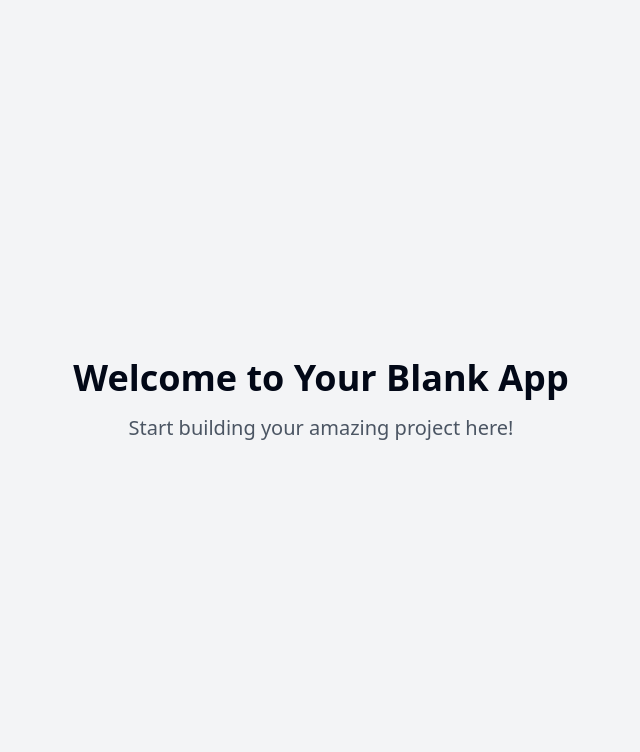
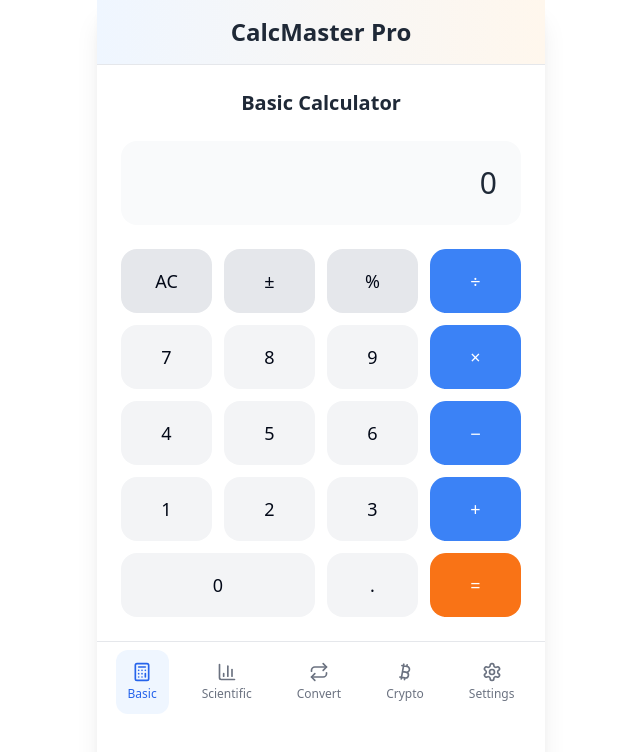
Before and after one commit to mouhcineelkazbouri/calc-master-touch, a React (Vite) app: page / in a window 1280 px wide. Shown: the top 752 px of the page, without its empty margins (319-959 px from the left). Built offline with nearby package versions, Linux system fonts and the light colour scheme.

Commit message:
Fix: Render issue
The app was not rendering any screen. This commit addresses the issue.

```diff
--- a/src/pages/Index.tsx
+++ b/src/pages/Index.tsx
@@ -1,11 +1,132 @@
-// Update this page (the content is just a fallback if you fail to update the page)
+
+import React, { useState } from 'react';
+import { Calculator, BarChart3, Repeat, Bitcoin, Settings } from 'lucide-react';
 
 const Index = () => {
+  const [activeScreen, setActiveScreen] = useState('basic');
+
+  console.log('App is rendering, active screen:', activeScreen);
+
+  // Simple Basic Calculator Component
+  const BasicCalculator = () => {
+    const [display, setDisplay] = useState('0');
+
+    const handleNumber = (num: string) => {
+      setDisplay(display === '0' ? num : display + num);
+    };
+
+    const clear = () => setDisplay('0');
+
+    return (
+      <div className="p-6">
+        <h2 className="text-xl font-semibold text-gray-800 mb-6 text-center">Basic Calculator</h2>
+
+        <div className="bg-gray-50 rounded-2xl p-6 mb-6">
+          <div className="text-right text-3xl font-light text-gray-800">{display}</div>
+        </div>
+
+        <div className="grid grid-cols-4 gap-3">
+          <button onClick={clear} className="bg-gray-200 rounded-2xl h-16 text-lg font-medium">AC</button>
+          <button className="bg-gray-200 rounded-2xl h-16 text-lg font-medium">±</button>
+          <button className="bg-gray-200 rounded-2xl h-16 text-lg font-medium">%</button>
+          <button className="bg-blue-500 text-white rounded-2xl h-16 text-lg font-medium">÷</button>
+
+          <button onClick={() => handleNumber('7')} className="bg-gray-100 rounded-2xl h-16 text-lg font-medium">7</button>
+          <button onClick={() => handleNumber('8')} className="bg-gray-100 rounded-2xl h-16 text-lg font-medium">8</button>
+          <button onClick={() => handleNumber('9')} className="bg-gray-100 rounded-2xl h-16 text-lg font-medium">9</button>
+          <button className="bg-blue-500 text-white rounded-2xl h-16 text-lg font-medium">×</button>
+
+          <button onClick={() => handleNumber('4')} className="bg-gray-100 rounded-2xl h-16 text-lg font-medium">4</button>
+          <button onClick={() => handleNumber('5')} className="bg-gray-100 rounded-2xl h-16 text-lg font-medium">5</button>
+          <button onClick={() => handleNumber('6')} className="bg-gray-100 rounded-2xl h-16 text-lg font-medium">6</button>
+          <button className="bg-blue-500 text-white rounded-2xl h-16 text-lg font-medium">−</button>
+
+          <button onClick={() => handleNumber('1')} className="bg-gray-100 rounded-2xl h-16 text-lg font-medium">1</button>
+          <button onClick={() => handleNumber('2')} className="bg-gray-100 rounded-2xl h-16 text-lg font-medium">2</button>
+          <button onClick={() => handleNumber('3')} className="bg-gray-100 rounded-2xl h-16 text-lg font-medium">3</button>
+          <button className="bg-blue-500 text-white rounded-2xl h-16 text-lg font-medium">+</button>
+
+          <button onClick={() => handleNumber('0')} className="bg-gray-100 rounded-2xl h-16 text-lg font-medium col-span-2">0</button>
+          <button onClick={() => handleNumber('.')} className="bg-gray-100 rounded-2xl h-16 text-lg font-medium">.</button>
+          <button className="bg-orange-500 text-white rounded-2xl h-16 text-lg font-medium">=</button>
+        </div>
+      </div>
+    );
+  };
+
+  // Simple placeholder components for other screens
+  const OtherScreen = ({ title }: { title: string }) => (
+    <div className="p-6 text-center">
+      <h2 className="text-xl font-semibold text-gray-800 mb-6">{title}</h2>
+      <p className="text-gray-600">This screen is coming soon!</p>
+    </div>
+  );
+
+  const renderScreen = () => {
+    switch (activeScreen) {
+      case 'basic':
+        return <BasicCalculator />;
+      case 'scientific':
+        return <OtherScreen title="Scientific Calculator" />;
+      case 'converter':
+        return <OtherScreen title="Unit Converter" />;
+      case 'crypto':
+        return <OtherScreen title="Crypto Calculator" />;
+      case 'settings':
+        return <OtherScreen title="Settings" />;
+      default:
+        return <BasicCalculator />;
+    }
+  };
+
+  const navItems = [
+    { id: 'basic', icon: Calculator, label: 'Basic' },
+    { id: 'scientific', icon: BarChart3, label: 'Scientific' },
+    { id: 'converter', icon: Repeat, label: 'Convert' },
+    { id: 'crypto', icon: Bitcoin, label: 'Crypto' },
+    { id: 'settings', icon: Settings, label: 'Settings' },
+  ];
+
   return (
-    <div className="min-h-screen flex items-center justify-center bg-gray-100">
-      <div className="text-center">
-        <h1 className="text-4xl font-bold mb-4">Welcome to Your Blank App</h1>
-        <p className="text-xl text-gray-600">Start building your amazing project here!</p>
+    <div className="min-h-screen bg-white">
+      <div className="max-w-md mx-auto bg-white shadow-xl min-h-screen">
+        {/* Header */}
+        <div className="bg-gradient-to-r from-blue-50 to-orange-50 px-6 py-4 border-b border-gray-200">
+          <h1 className="text-2xl font-bold text-gray-800 text-center">CalcMaster Pro</h1>
+        </div>
+
+        {/* Screen Content */}
+        <div className="flex-1">
+          {renderScreen()}
+        </div>
+
+        {/* Bottom Navigation */}
+        <div className="bg-white border-t border-gray-200 px-2 py-2">
+          <div className="flex justify-around">
+            {navItems.map((item) => {
+              const Icon = item.icon;
+              const isActive = activeScreen === item.id;
+
+              return (
+                <button
+                  key={item.id}
+                  onClick={() => {
+                    console.log('Switching to screen:', item.id);
+                    setActiveScreen(item.id);
+                  }}
+                  className={`flex flex-col items-center p-3 rounded-xl transition-all duration-200 ${
+                    isActive
+                      ? 'bg-blue-50 text-blue-600'
+                      : 'text-gray-500 hover:text-gray-700 hover:bg-gray-50'
+                  }`}
+                >
+                  <Icon size={20} />
+                  <span className="text-xs mt-1 font-medium">{item.label}</span>
+                </button>
+              );
+            })}
+          </div>
+        </div>
       </div>
     </div>
   );
```
